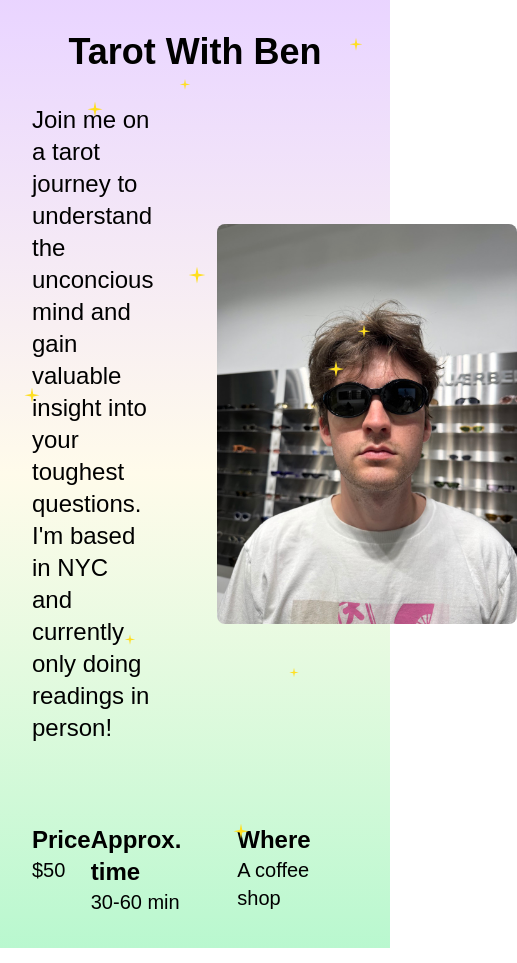
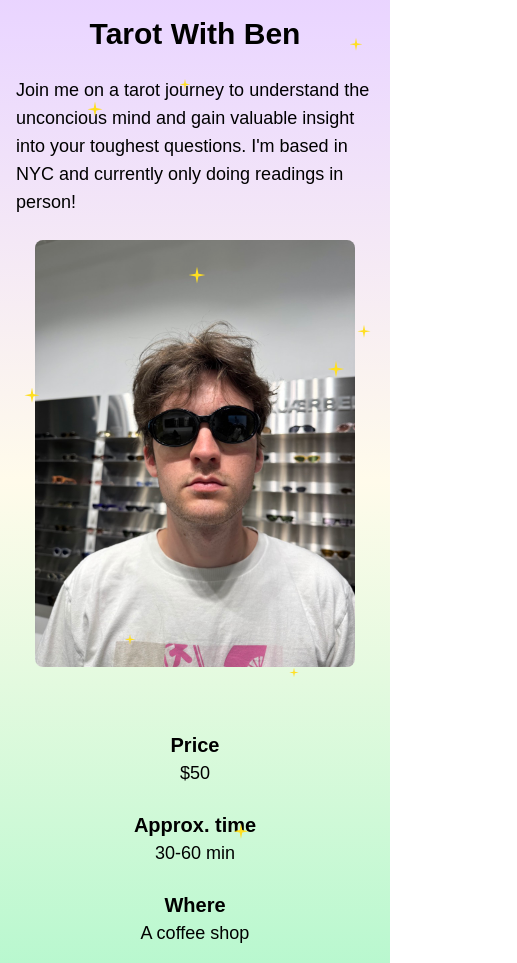
Before and after one commit to bengaaaa/tarot-site, a Next.js app: page / in a window 390 px wide. Shown: the whole page, 517 px wide, since content can reach past the window. Built offline with nearby package versions, Linux system fonts and the light colour scheme.

Commit message:
make mobile friendly

```diff
--- a/src/app/page.js
+++ b/src/app/page.js
@@ -15,12 +15,12 @@ import SparkleEffect from "@/components/SparkleEffect";
 
 export default function Home() {
   return (
-    <div className="min-h-screen p-8 text-black bg-gradient-to-b from-purple-200 via-amber-50 to-green-200">
+    <div className="min-h-screen p-4 sm:p-8 text-black bg-gradient-to-b from-purple-200 via-amber-50 to-green-200">
       <SparkleEffect />
       <main className="max-w-4xl mx-auto">
-        <h1 className="text-4xl font-bold text-center mb-8">Tarot With Ben</h1>
-        <div className="flex gap-8 items-center pb-10">
-          <p className="text-2xl w-1/2">
+        <h1 className="text-3xl sm:text-4xl font-bold text-center mb-6 sm:mb-8">Tarot With Ben</h1>
+        <div className="flex flex-col md:flex-row gap-6 md:gap-8 items-center pb-8 md:pb-10">
+          <p className="text-lg sm:text-2xl md:w-1/2">
             {`Join me on a tarot journey to understand the unconcious mind and
             gain valuable insight into your toughest questions. I'm based in
             NYC and currently only doing readings in person!`}
@@ -30,21 +30,21 @@ export default function Home() {
             alt="Me in a sunglass shop"
             width={300}
             height={300}
-            className="rounded-lg object-cover mx-8"
+            className="rounded-lg object-cover md:mx-8 w-full max-w-xs md:max-w-none md:w-auto"
           />
         </div>
-        <div className="flex justify-evenly pt-10">
-          <div>
-            <h3 className="font-semibold text-2xl">Price</h3>
-            <p className="text-xl">$50</p>
+        <div className="flex flex-col sm:flex-row justify-evenly gap-6 sm:gap-4 pt-8 md:pt-10">
+          <div className="text-center sm:text-left">
+            <h3 className="font-semibold text-xl sm:text-2xl">Price</h3>
+            <p className="text-lg sm:text-xl">$50</p>
           </div>
-          <div>
-            <h3 className="font-semibold text-2xl">Approx. time</h3>
-            <p className="text-xl">30-60 min</p>
+          <div className="text-center sm:text-left">
+            <h3 className="font-semibold text-xl sm:text-2xl">Approx. time</h3>
+            <p className="text-lg sm:text-xl">30-60 min</p>
           </div>
-          <div>
-            <h3 className="font-semibold text-2xl">Where</h3>
-            <p className="text-xl">A coffee shop</p>
+          <div className="text-center sm:text-left">
+            <h3 className="font-semibold text-xl sm:text-2xl">Where</h3>
+            <p className="text-lg sm:text-xl">A coffee shop</p>
           </div>
         </div>
       </main>
```
